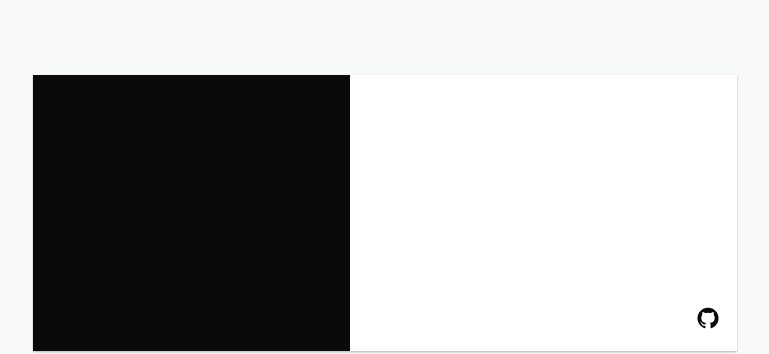
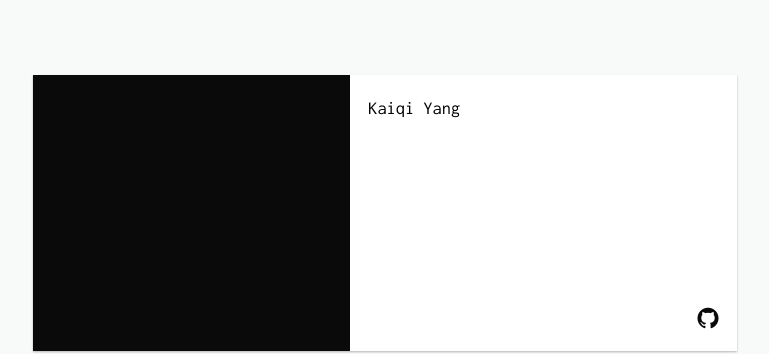
Before and after one commit to KaiqiYang94/kkplayground, a Jekyll site: the page built from _posts/2016-02-19-craft-beer.markdown, in a window 1280 px wide and 900 px high, scrolled down 3581 px. Shown: the part 475-829 px from the top of the window, without its empty margins (255-1024 px from the left). Built offline with Jekyll 4.4.1, drawn with Linux system fonts in a browser that asks for light colours; nearby versions of some CDN libraries.

Commit message:
[master]: quick POC of different layout

```diff
--- a/_config.yml
+++ b/_config.yml
@@ -3,7 +3,7 @@
 permalink: /:year/:month/:day/:title/
 google_analytics:
 
-title: Trophy
+title: KKPlayground
 description:
 url: ""
 baseurl: ""
@@ -11,11 +11,19 @@
 default_img:
 
 # Profile settings
-name:
-profile_img:
-profile:
-social:
-  github:
+author1:
+  name: Kaiqi Yang
+  profile_img:
+  profile: Kaiqi Yang
+  social:
+    github:
+
+author2:
+  name: Kayoung Kim
+  profile_img:
+  profile: Kayoung Kim
+  social:
+    github:
 
 # Build settings
 markdown: kramdown
--- a/_layouts/post-kk.html
+++ b/_layouts/post-kk.html
@@ -34,16 +34,16 @@
   <section class="profile">
     <div class="profile__card">
       <div class="profile__img">
-        <figure class="absolute-bg" style="background-image: url('{{ site.profile_img }}');"></figure>
+        <figure class="absolute-bg" style="background-image: url('{{ site.author1.profile_img }}');"></figure>
       </div>
       <div class="profile__container">
-        <p>{{ site.profile }}</p>
-        {% if site.email or site.social %}
+        <p>{{ site.author1.profile }}</p>
+        {% if site.author1.email or site.author1.social %}
           <ul class="profile__social">
-            {% if site.email %}
-              <li><a class="fa fa-lg fa-envelope-o" href="mailto:{{ site.email }}"></a></li>
+            {% if site.author1.email %}
+              <li><a class="fa fa-lg fa-envelope-o" href="mailto:{{ site.author1.email }}"></a></li>
             {% endif %}
-            {% for social in site.social %}
+            {% for social in site.author1.social %}
               <li><a class="fa fa-lg fa-{{ social[0] }}" href="{{ social[1] }}" target="_blank"></a></li>
             {% endfor %}
           </ul>
```
Also changed, not shown: _layouts/post-ky.html (+6 -6 lines).
